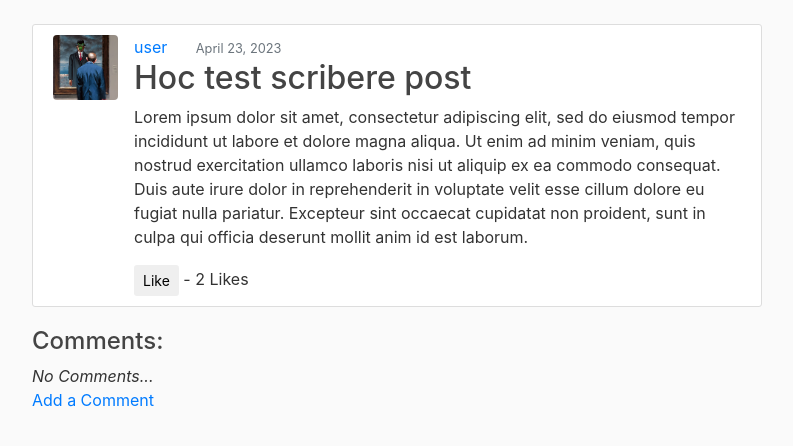
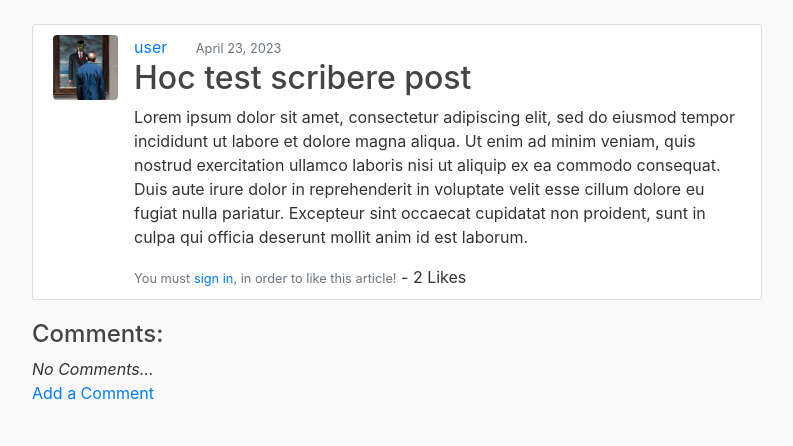
Before and after one commit to TiagoMA90/digital-nomads, a Django app: page /post/39/ in a window 1280 px wide. Shown: the part 56-502 px from the top of the page, without its empty margins (53-846 px from the left). Run offline with Django 4.2, Linux system fonts and the light colour scheme; data comes from the database, SQL or seed files in the repository; both versions use the stored data as it was after the commit; some libraries are stand-ins or nearby versions.

Commit message:
restrict the like function to reg. users

```diff
--- a/blog/templates/blog/post_detail.html
+++ b/blog/templates/blog/post_detail.html
@@ -26,12 +26,15 @@
         <!-- Like Button -->
         <form action="{% url 'like-post' post.pk %}" method="POST">
             {% csrf_token %}
-            {% if liked %}
-                <button class="btn btn-sm" type="submit" name="post_id" value="{{ post.id }}">Like</button>
+            {% if user.is_authenticated %}
+                {% if liked %}
+                    <button class="btn btn-sm" type="submit" name="post_id" value="{{ post.id }}">Like</button>
+                {% else %}
+                    <button class="btn btn-sm" type="submit" name="post_id" value="{{ post.id }}">Like</button>
+                {% endif %}
             {% else %}
-                <button class="btn btn-sm" type="submit" name="post_id" value="{{ post.id }}">Like</button>
+            <small class="text-muted">You must <a href="{% url 'login' %}">sign in</a>, in order to like this article!</small>
             {% endif %}
-
                 - {{ total_likes }} Likes
         </form>
     </article>
```
Also changed, not shown: db.sqlite3.
